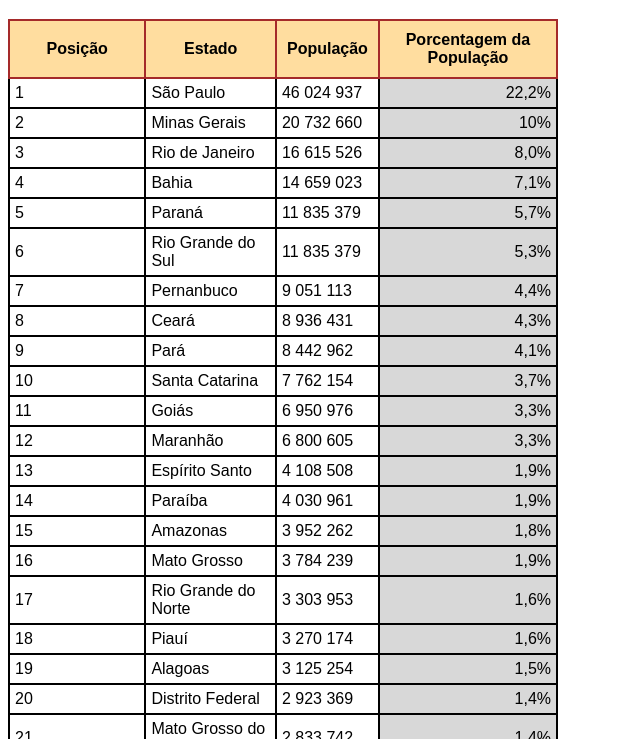
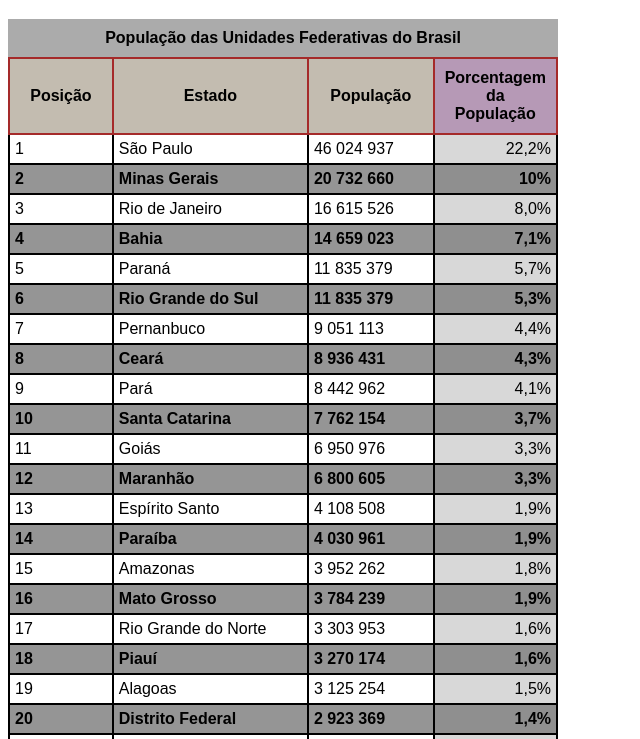
Before and after one commit to Clarerocha/HTML-CSS, a plain HTML site: page ex023/tabela002.html in a window 1280 px wide. Shown: the part 61-800 px from the top of the page, without its empty margins (0-640 px from the left). Drawn offline with Linux system fonts and the light colour scheme.

Commit message:
Update tabela002.html

```diff
--- a/ex023/tabela002.html
+++ b/ex023/tabela002.html
@@ -10,6 +10,7 @@
         body {
 
             font-family: Arial, Helvetica, sans-serif;
+
         }
         table {
 
@@ -17,9 +18,29 @@
             width: 550px;
 
         }
+
+        caption {
+
+            background-color: rgba(105, 105, 105, 0.555);
+            color: black
+            font-family: 'Times New Roman', Times, serif;
+            font-weight: bold;
+            padding:10px ;
+
+
+        }
+
+        tbody > tr:nth-child(2n) {
+
+            background-color: rgba(0, 0, 0, 0.417);
+            font-weight: bold;
+
+
+        }
+
         th {
 
-             background-color: rgba(255, 166, 0, 0.376);
+             background-color: rgba(96, 78, 45, 0.376);
              border: 2px solid brown;
              padding: 10px
 
@@ -32,7 +53,15 @@
             padding: 5px;
 
         }
+        .primeira {
 
+            width: 50px;
+        }
+        .quarta{
+
+            background-color:rgba(96, 31, 96, 0.456) ;
+            width: 100px;
+        }
         .porcent{
 
             text-align: right;
@@ -41,19 +70,22 @@
 
     </style>
 </head>
+
 <body>
 
     <h1>Usos de Tabelas Grandes</h1>
 
+
     <table>
+        <caption> População das Unidades Federativas do Brasil</caption>
 
         <thead>
 
             <tr>
-                <th>Posição</th>
-                <th>Estado</th>
-                <th>População</th>
-                <th>Porcentagem da População</th>
+                <th scope="col" class="primeira">Posição</th>
+                <th scope="col" class="segunda">Estado</th>
+                <th scope="col" class="terceira">População</th>
+                <th scope="col" class="quarta">Porcentagem da População</th>
             </tr>
         </thead>
         <tbody>
@@ -259,11 +291,11 @@
         <tfoot>
 
             <tr>
-                <th>Total de Habitantes</th>
+                <th scope="row">Total de Habitantes</th>
                 <td><strong>210.147,125</strong></td>
+            </tr>
 
         </tfoot>
-
 
 
     </table>
```
